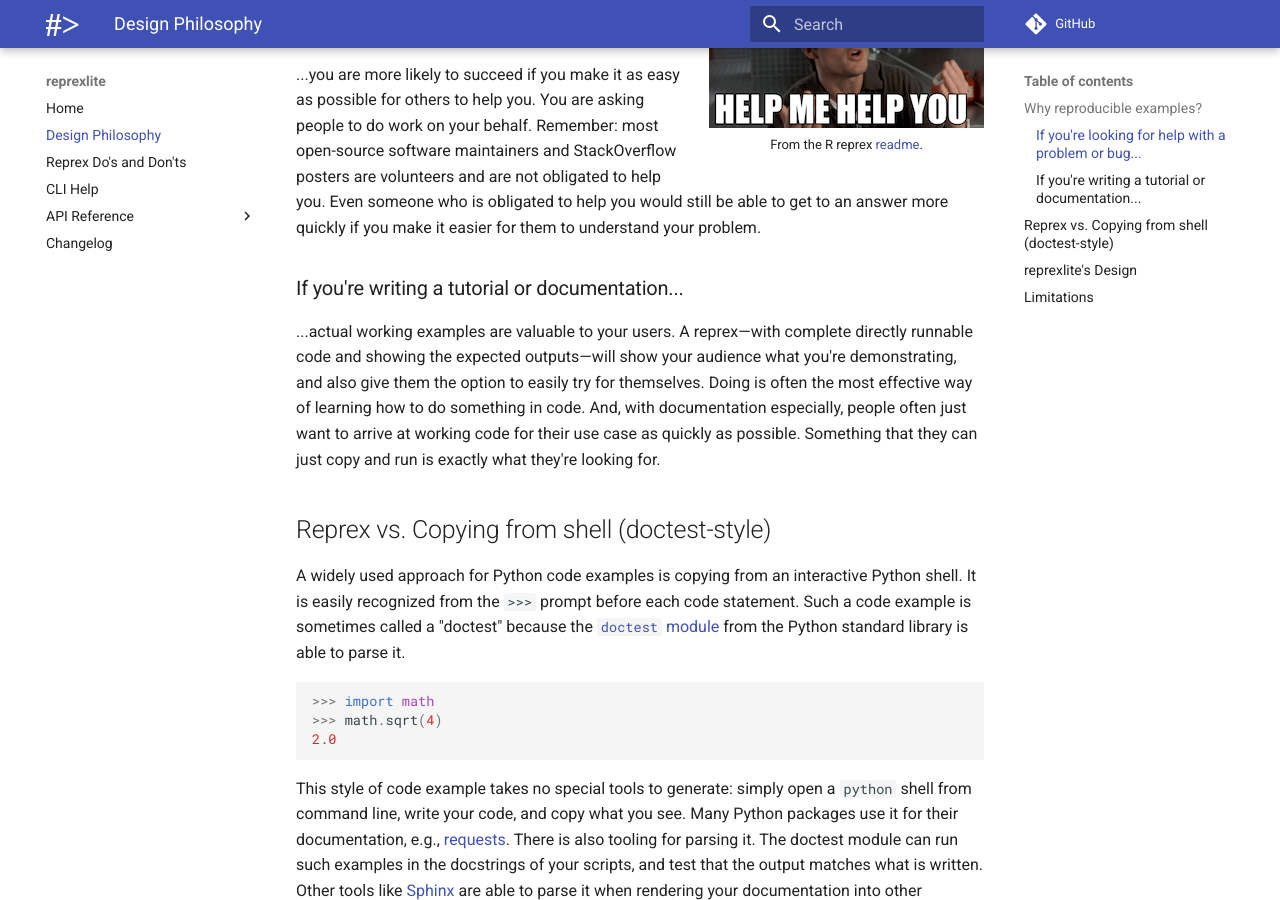
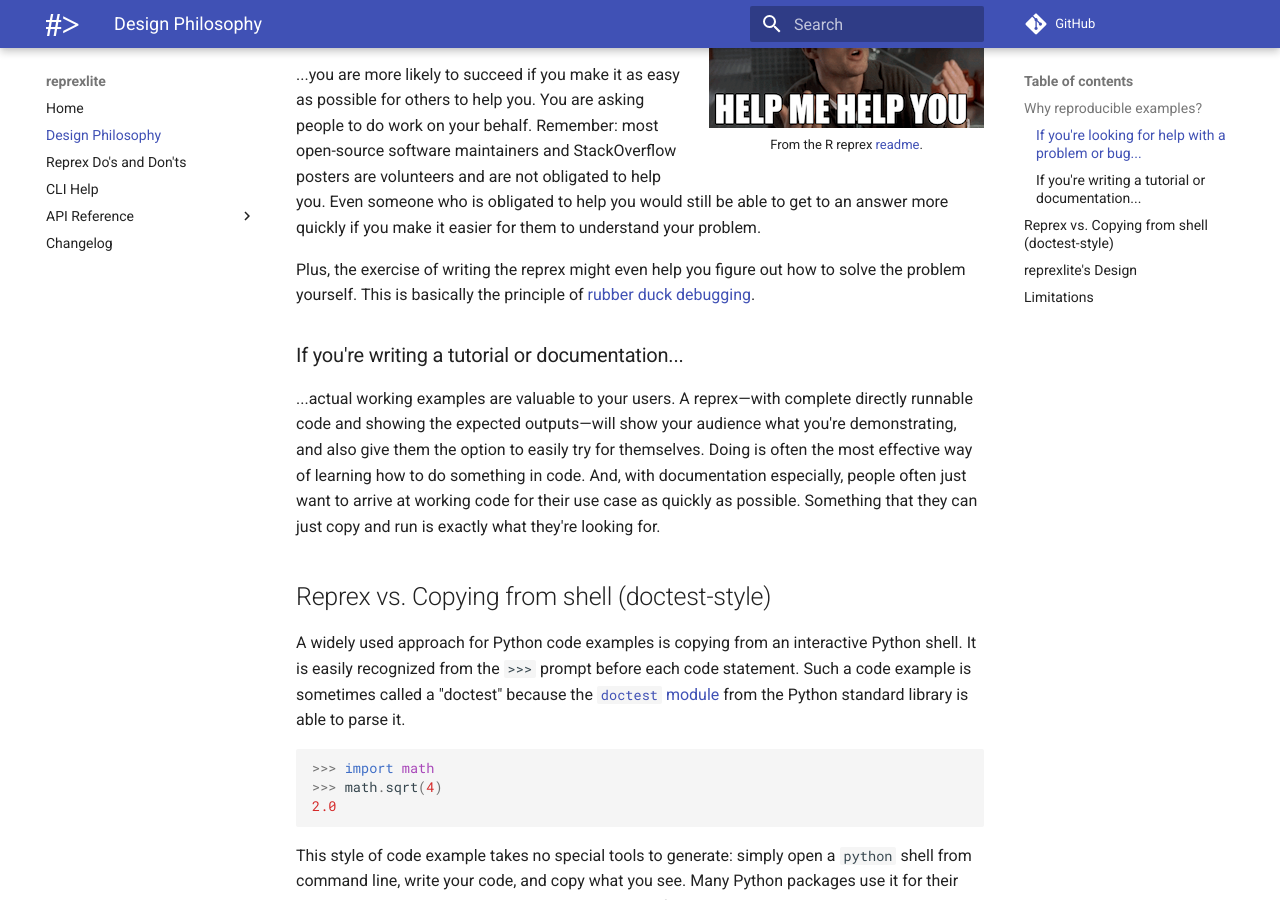
Before and after one commit to jayqi/reprexlite, an MkDocs documentation site: the page built from docs/docs/design-philosophy.md, in a window 1280 px wide and 900 px high, scrolled down 765 px. Built offline with MkDocs 1.6.1 and Material for MkDocs 9.7.7, drawn with Linux system fonts in a browser that asks for light colours; comment, search, counter and statistics services are not loaded.

Commit message:
Add bit about rubber duck debugging

```diff
--- a/docs/docs/design-philosophy.md
+++ b/docs/docs/design-philosophy.md
@@ -19,6 +19,8 @@ A good reprex depends on what you put into it (see ["Reprex Do's and Don'ts"](..
 ### If you're looking for help with a problem or bug...
 
 ...you are more likely to succeed if you make it as easy as possible for others to help you. You are asking people to do work on your behalf. Remember: most open-source software maintainers and StackOverflow posters are volunteers and are not obligated to help you. Even someone who is obligated to help you would still be able to get to an answer more quickly if you make it easier for them to understand your problem.
+
+Plus, the exercise of writing the reprex might even help you figure out how to solve the problem yourself. This is basically the principle of [rubber duck debugging](https://rubberduckdebugging.com/).
 
 ### If you're writing a tutorial or documentation...
 
```
